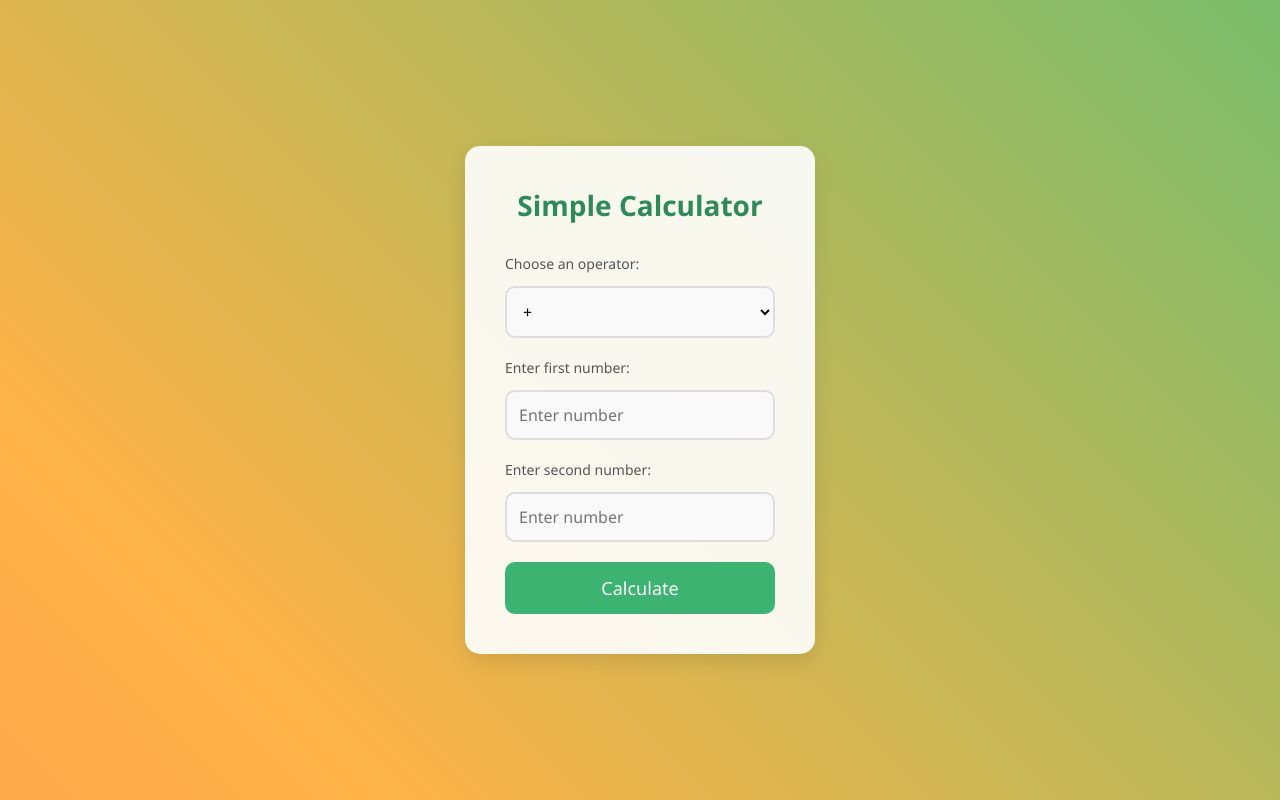
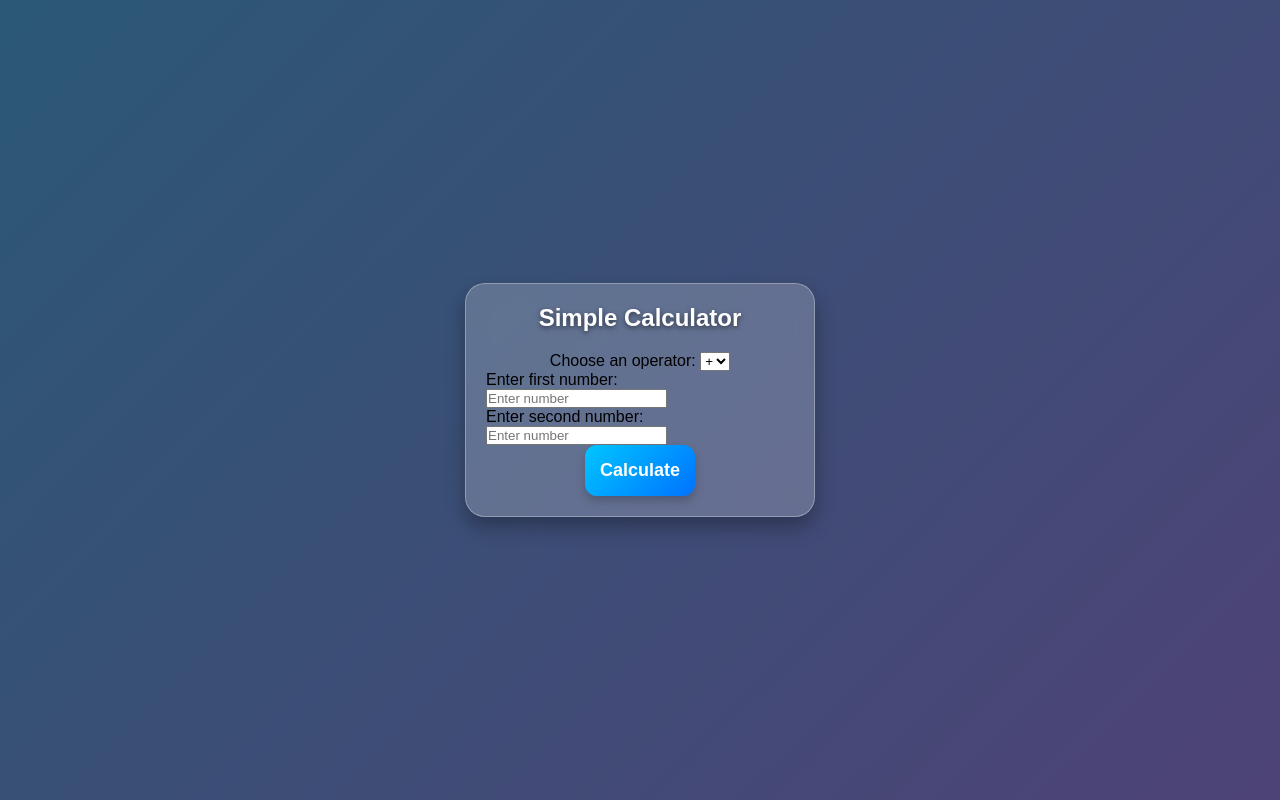
Before and after one commit to sangram72/simple-calculator, a React (Vite) app: page / in a window 1280 px wide. Built offline with nearby package versions, Linux system fonts and the light colour scheme.

Commit message:
Update App.css
brand new design is here

```diff
--- a/src/App.css
+++ b/src/App.css
@@ -3,15 +3,12 @@
   margin: 0;
   padding: 0;
   box-sizing: border-box;
-  font-family: 'Segoe UI', Tahoma, Geneva, Verdana, sans-serif;
+  font-family: 'Poppins', sans-serif;
 }
 
 /* Body Styling */
 body {
-  background: rgb(255, 107, 107); /* Initial color */
-  background: linear-gradient(45deg, rgb(255, 107, 107), rgb(255, 179, 71), rgb(38, 194, 129), rgb(3, 211, 252)); /* RGB Gradient */
-  background-size: 400% 400%; /* This ensures a smooth transition effect */
-  animation: gradientAnimation 10s ease infinite; /* Animation for smooth transition */
+  background: linear-gradient(135deg, #2b5876, #4e4376);
   height: 100vh;
   display: flex;
   justify-content: center;
@@ -29,98 +26,103 @@ body {
 
 /* Calculator Styling */
 .calculator {
-  background: rgba(255, 255, 255, 0.9);
-  padding: 40px;
-  border-radius: 15px;
-  box-shadow: 0 8px 20px rgba(0, 0, 0, 0.1);
+  background: rgba(255, 255, 255, 0.2);
+  padding: 20px;
+  border-radius: 20px;
+  box-shadow: 0 10px 20px rgba(0, 0, 0, 0.3);
+  backdrop-filter: blur(10px);
   width: 350px;
-  text-align: center;
-  transition: all 0.3s ease;
+  display: flex;
+  flex-direction: column;
+  align-items: center;
+  border: 1px solid rgba(255, 255, 255, 0.3);
 }
 
-.calculator:hover {
+h1 {
+  font-size: 24px;
+  color: #ffffff;
+  margin-bottom: 20px;
+  text-shadow: 0px 2px 5px rgba(0, 0, 0, 0.5);
+}
+
+/* Calculator Screen */
+.screen {
+  background: rgba(255, 255, 255, 0.1);
+  border: 1px solid rgba(255, 255, 255, 0.3);
+  padding: 15px;
+  border-radius: 12px;
+  width: 100%;
+  font-size: 24px;
+  color: #fff;
+  text-align: right;
+  margin-bottom: 20px;
+  box-shadow: inset 0px 5px 10px rgba(0, 0, 0, 0.2);
+}
+
+/* Buttons Layout */
+.buttons {
+  display: grid;
+  grid-template-columns: repeat(4, 1fr);
+  gap: 10px;
+  width: 100%;
+}
+
+/* Buttons Styling */
+button {
+  background: linear-gradient(135deg, #00c6ff, #0072ff);
+  color: #fff;
+  border: none;
+  padding: 15px;
+  border-radius: 12px;
+  font-size: 18px;
+  font-weight: bold;
+  cursor: pointer;
+  transition: all 0.3s ease;
+  box-shadow: 0 5px 10px rgba(0, 0, 0, 0.2);
+}
+
+button:hover {
+  transform: translateY(-3px);
+  box-shadow: 0 8px 15px rgba(0, 0, 0, 0.3);
+}
+
+button.operator {
+  background: linear-gradient(135deg, #ff7eb3, #ff758c);
+}
+
+button.clear {
+  background: linear-gradient(135deg, #ff6b6b, #d53a3a);
+}
+
+button.clear:hover {
   transform: scale(1.05);
 }
 
-/* Heading */
-h1 {
-  font-size: 28px;
-  color: #2e8b57;
-  margin-bottom: 30px;
-  font-weight: 600;
+button.equal {
+  background: linear-gradient(135deg, #4caf50, #388e3c);
+  grid-column: span 4; /* Make equal button span the entire row */
 }
 
-/* Input Group Styling */
-.input-group {
-  margin-bottom: 20px;
-  display: flex;
-  flex-direction: column;
-  align-items: flex-start;
+button.equal:hover {
+  transform: scale(1.05);
 }
 
-label {
-  font-size: 14px;
-  color: #555;
-  margin-bottom: 8px;
-  font-weight: 500;
-}
+/* Responsive Design */
+@media (max-width: 480px) {
+  .calculator {
+    width: 90%;
+  }
 
-/* Input and Select Styling */
-input, select {
-  width: 100%;
-  padding: 12px;
-  margin-top: 5px;
-  border-radius: 10px;
-  border: 2px solid #ddd;
-  background-color: #f9f9f9;
-  font-size: 16px;
-  transition: all 0.3s ease;
-}
+  h1 {
+    font-size: 20px;
+  }
 
-input:focus, select:focus {
-  border-color: #3cb371;
-  background-color: #f1f8f4;
-  outline: none;
-}
+  .screen {
+    font-size: 20px;
+  }
 
-/* Button Styling */
-.calculate-btn {
-  background-color: #3cb371;
-  color: white;
-  border: none;
-  padding: 14px;
-  border-radius: 10px;
-  font-size: 18px;
-  width: 100%;
-  cursor: pointer;
-  transition: all 0.3s ease;
-}
-
-.calculate-btn:hover {
-  background-color: #2e8b57;
-  transform: translateY(-3px);
-}
-
-/* Result Styling */
-.result {
-  margin-top: 30px;
-  font-size: 22px;
-  color: #2e8b57;
-  font-weight: 600;
-  letter-spacing: 1px;
-}
-
-/* Smooth Animation for Result */
-.result {
-  opacity: 0;
-  animation: fadeIn 0.5s forwards;
-}
-
-@keyframes fadeIn {
-  from {
-    opacity: 0;
-  }
-  to {
-    opacity: 1;
+  button {
+    font-size: 16px;
+    padding: 12px;
   }
 }
```
